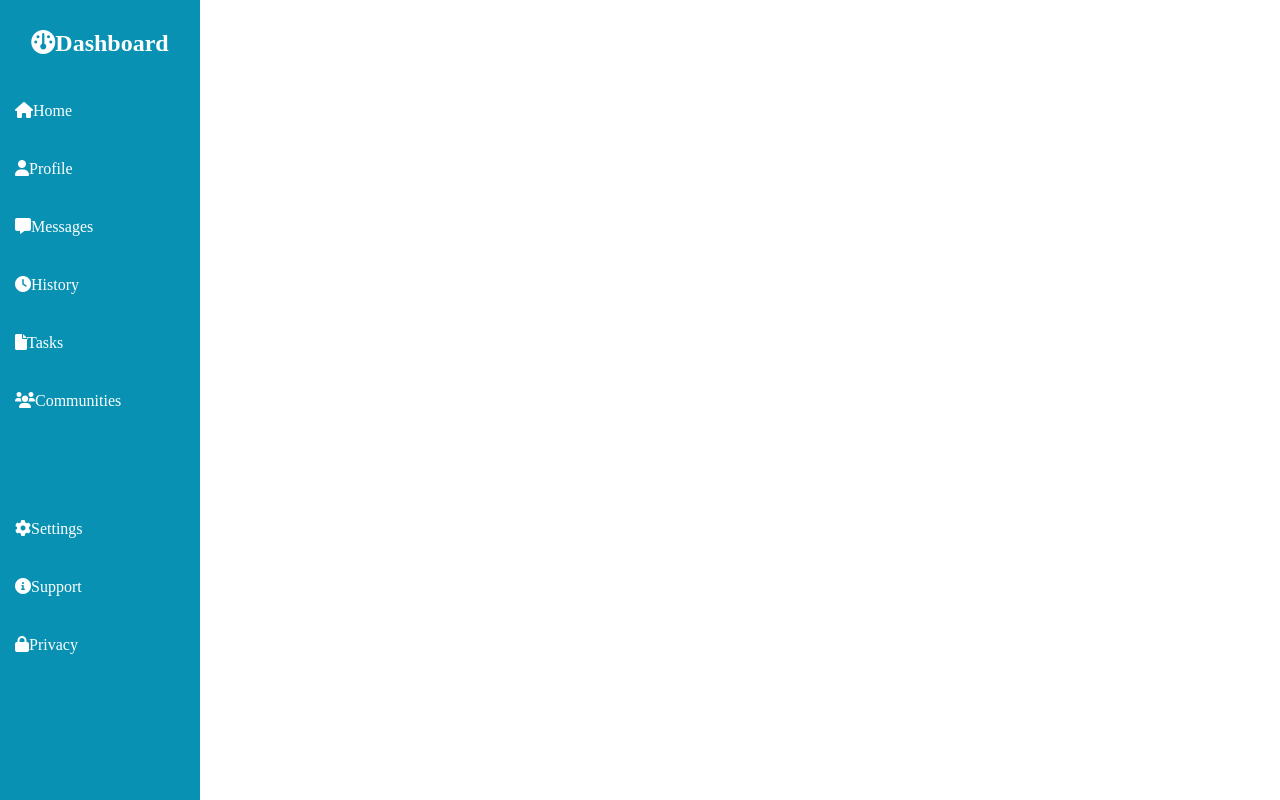
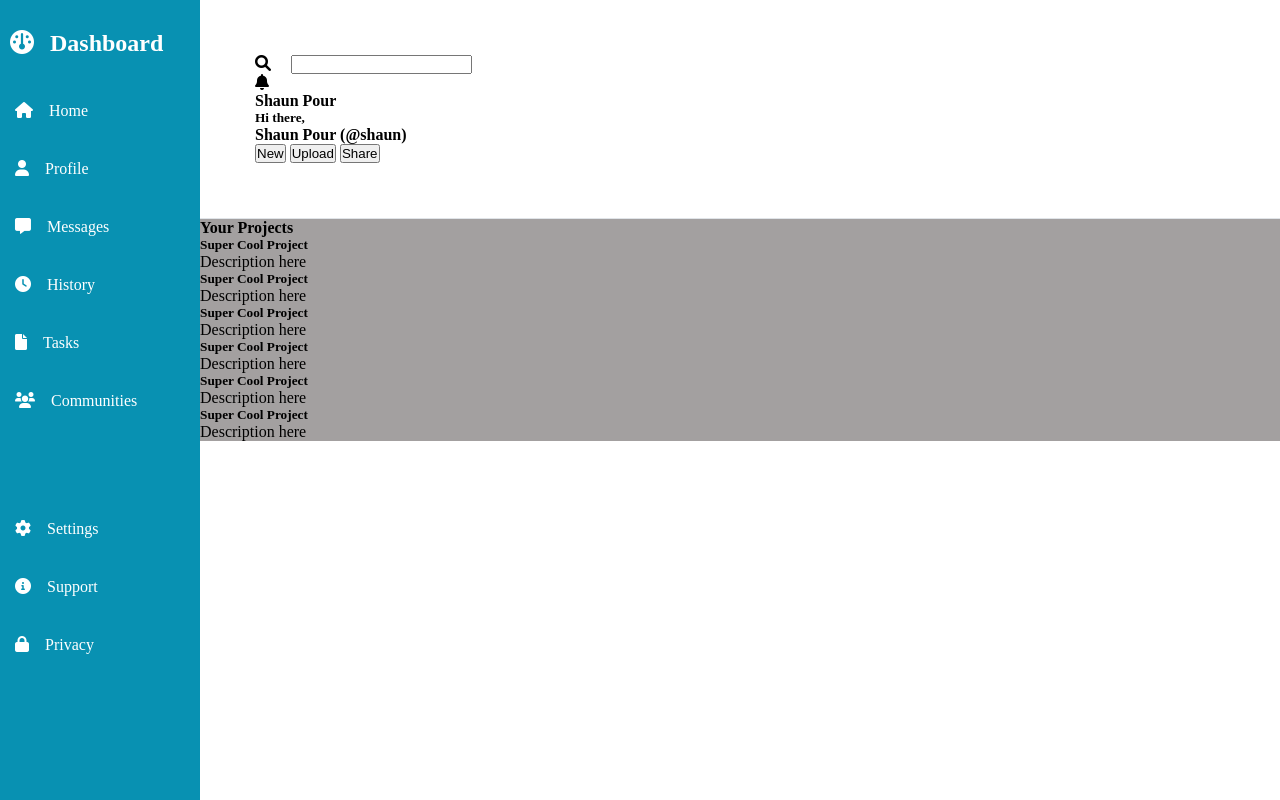
Before and after one commit to DarkPhoenixNinja92/Admin-Dashboard, a plain HTML site: page index.html in a window 1280 px wide. Drawn offline with Linux system fonts and the light colour scheme.

Commit message:
1.01
- Completed navigation bar
- Separated page into distinct groups of the navbar, header and main content

- added color to main content section

- expanded header to take up space equivalent to that shown in the design mockup

- separated project content into cards within a "grid" element (note: still have yet to add the announcements and trending sections to the page)

```diff
--- a/css/styles.css
+++ b/css/styles.css
@@ -21,8 +21,8 @@
 
 .wrapper .sidebar h2 {
     color: #fff;
-    text-align: center;
-    margin-bottom: 30px;
+    text-align: left;
+    margin: 0 0 30px 10px;
 }
 
 .wrapper .sidebar .nav-menu .nav-itm,
@@ -35,3 +35,23 @@
 .wrapper .settings .settings-menu .settings-first {
     margin-top: 5rem;
 }
+
+.fa-solid {
+    margin-right: 1rem;
+}
+
+.wrapper .main {
+    width: 100%;
+    margin-left: 200px;
+    color: #000;
+}
+
+.wrapper .main .header {
+    padding: 55px;
+    background: #fff;
+    border-bottom: 1px solid #e0e4e8;
+}
+
+.main-content {
+    background: #a3a0a0;
+}
--- a/index.html
+++ b/index.html
@@ -33,7 +33,50 @@
             </div>
         </nav>
         <div class="main">
-            <h1>Welcome!</h1>
+            <article class="header">
+                <form class="search">
+                    <i class="fa-solid fa-magnifying-glass"></i>
+                    <input type="search" id="search-input">
+                </form>
+                <i class="fa-solid fa-bell"></i>
+                <h4 class="name-upper">Shaun Pour</h4>
+                <div class="greet">
+                    <h5 class="greeting">Hi there,</h5>
+                    <h4 class="name-lower">Shaun Pour (@shaun)</h4>
+                </div>
+                <button class="new">New</button>
+                <button class="upload">Upload</button>
+                <button class="share">Share</button>
+            </article>
+            <article class="main-content">
+                <h4 class="project-title">Your Projects</h4>
+                <article class="grid">
+                    <div class="card">
+                        <h5 class="card-title">Super Cool Project</h5>
+                        <p class="card-descr">Description here</p>
+                    </div>
+                    <div class="card">
+                        <h5 class="card-title">Super Cool Project</h5>
+                        <p class="card-descr">Description here</p>
+                    </div>
+                    <div class="card">
+                        <h5 class="card-title">Super Cool Project</h5>
+                        <p class="card-descr">Description here</p>
+                    </div>
+                    <div class="card">
+                        <h5 class="card-title">Super Cool Project</h5>
+                        <p class="card-descr">Description here</p>
+                    </div>
+                    <div class="card">
+                        <h5 class="card-title">Super Cool Project</h5>
+                        <p class="card-descr">Description here</p>
+                    </div>
+                    <div class="card">
+                        <h5 class="card-title">Super Cool Project</h5>
+                        <p class="card-descr">Description here</p>
+                    </div>
+                </article>
+            </article>
         </div>
     </section>
 </body>
```
